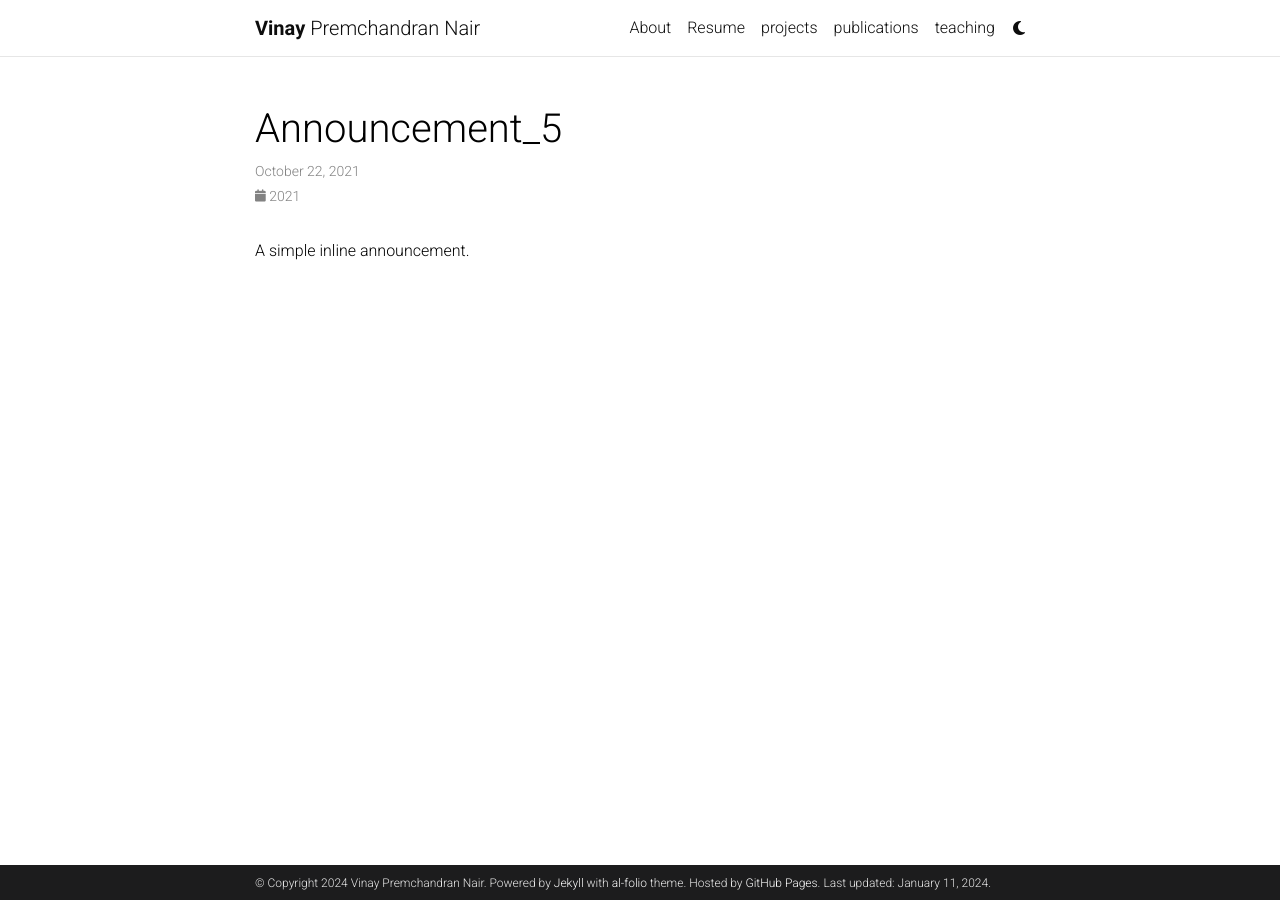
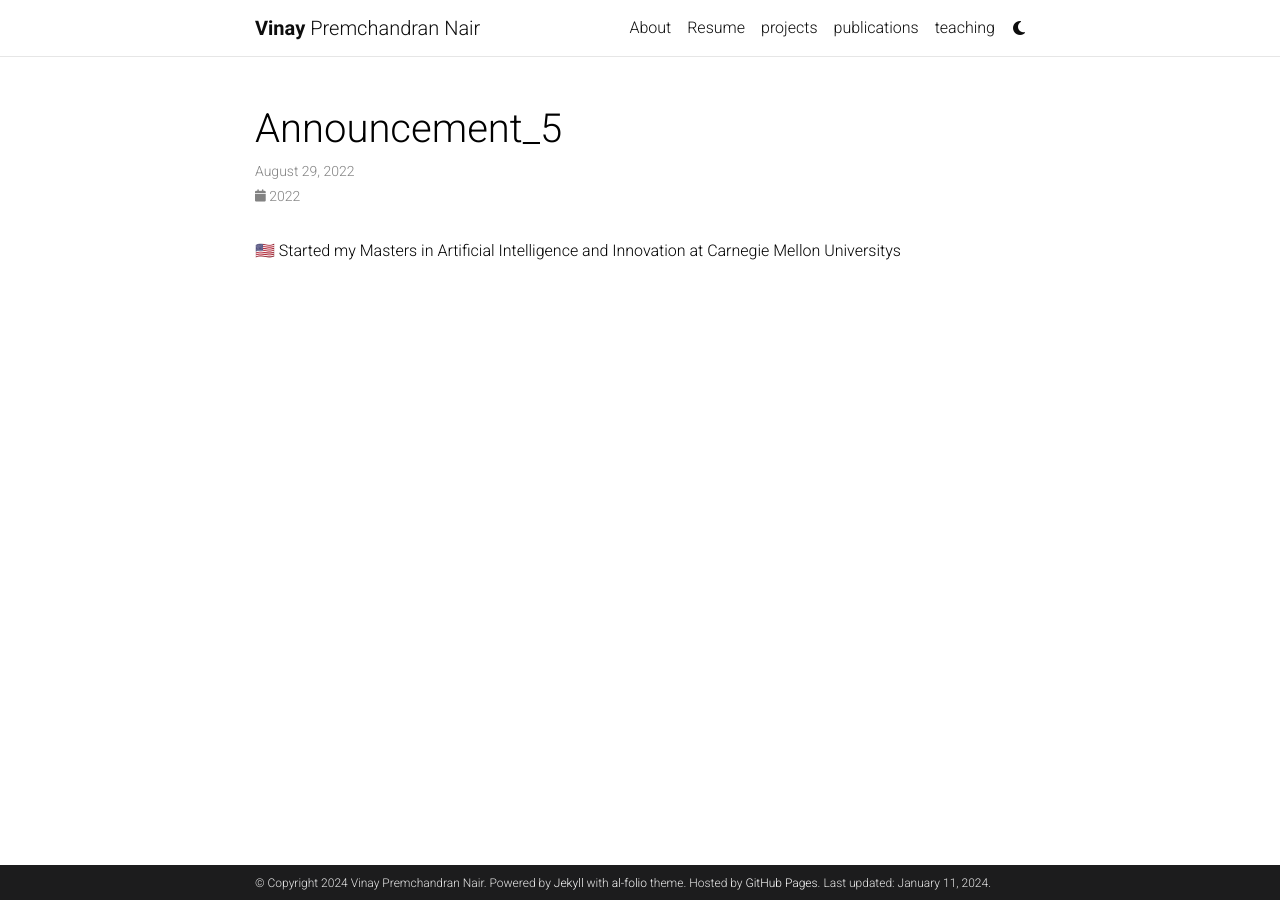
Before and after one commit to vinwizardtoo/vinwizardtoo.github.io, a Jekyll site: the page built from _news/announcement_5.md, in a window 1280 px wide. Built offline with Jekyll 4.4.1, drawn with Linux system fonts in a browser that asks for light colours; full-size pictures stand in for the smaller copies a plugin makes; comment, search, counter and statistics services are not loaded; a style sheet for code colours, icons or effects is not loaded.

```diff
--- a/_news/announcement_5.md
+++ b/_news/announcement_5.md
@@ -1,8 +1,8 @@
 ---
 layout: post
-date: 2021-10-22
+date: 2022-08-29
 inline: true
 related_posts: false
 ---
 
-A simple inline announcement.
+🇺🇸 Started my Masters in Artificial Intelligence and Innovation at Carnegie Mellon Universitys
```
Also changed, not shown: _news/announcement_6.md (+3 -3 lines), _news/announcement_7.md (+2 -2 lines).
